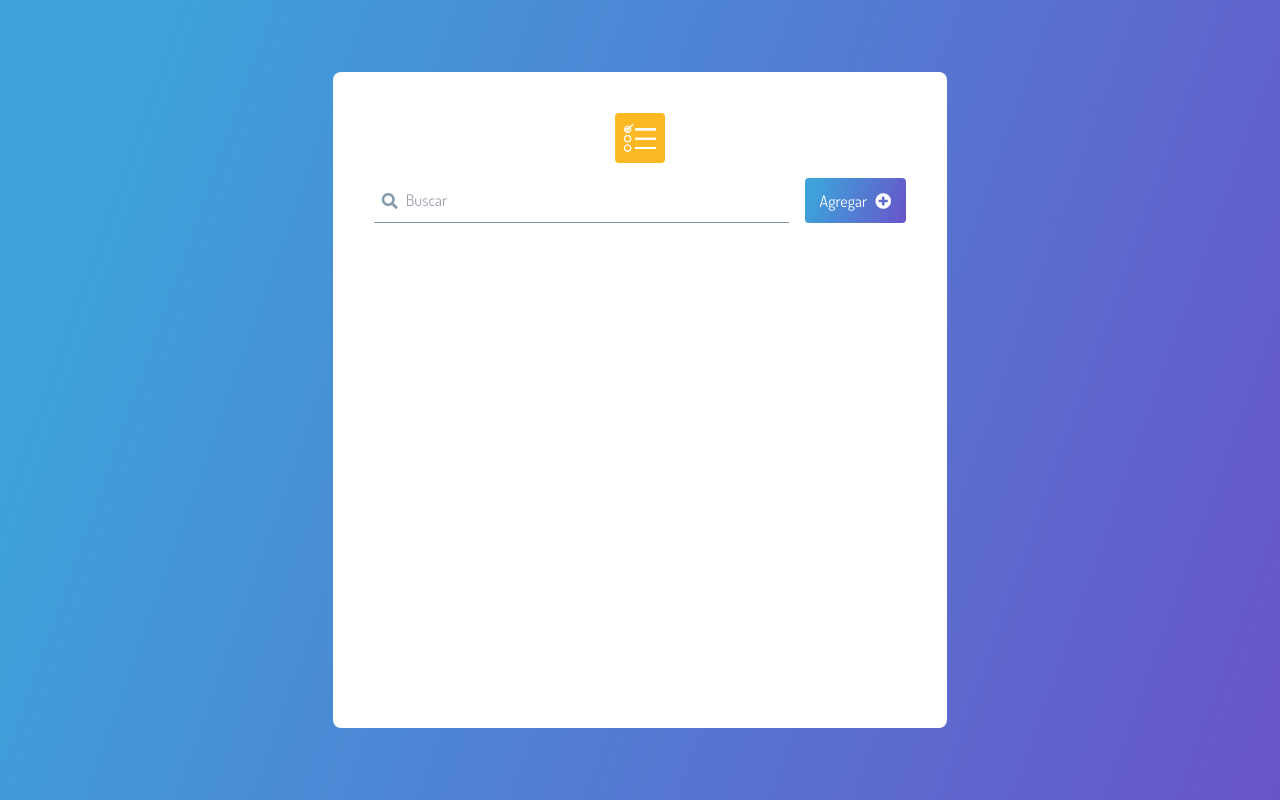
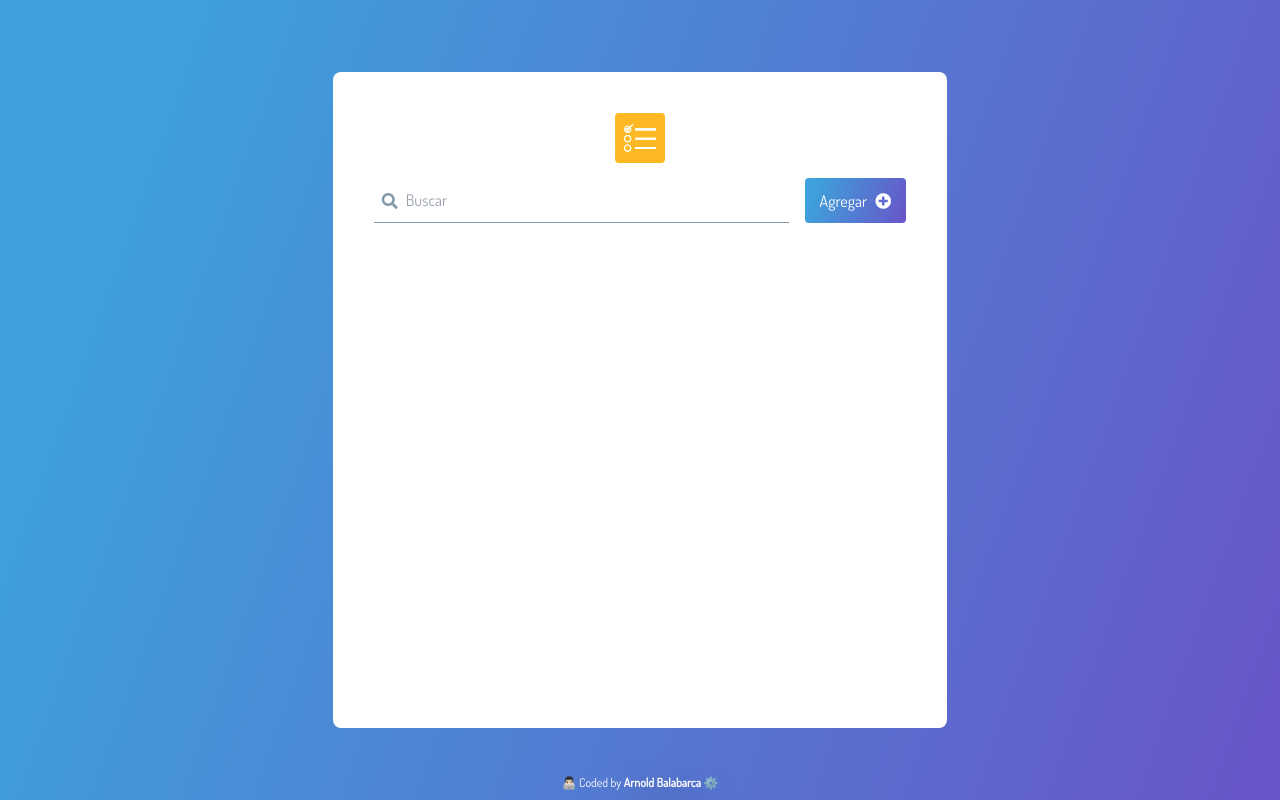
Before and after one commit to arn28/todo-list, a React (Vite) app: page / in a window 1280 px wide. Built offline with nearby package versions, Linux system fonts and the light colour scheme.

Commit message:
feature: added footer attribution

```diff
--- a/src/App.tsx
+++ b/src/App.tsx
@@ -1,4 +1,5 @@
 import './App.scss'
+import { FooterAttribution } from './features/Footer/FooterAttribution'
 import { TodoCard } from './features/Todo/TodoCard/TodoCard'
 import { TasksContextProvider } from './store/tasks'
 
@@ -7,6 +8,7 @@ function App() {
     <div className='appContainer'>
       <TasksContextProvider>
         <TodoCard />
+        <FooterAttribution />
       </TasksContextProvider>
     </div>
   )
--- /dev/null
+++ b/src/features/Footer/FooterAttribution.scss
@@ -0,0 +1,19 @@
+@use '@/styles/colors' as colors;
+.attribution {
+  z-index: 1;
+  display: inline-block;
+  width: 100%;
+  position: fixed;
+  bottom: 8px;
+  font-size: 12px;
+  text-align: center;
+  color: colors.$background;
+  a {
+    display: inline-block;
+    font-size: 12px;
+    color: colors.$background;
+    text-decoration: none;
+    font-weight: bold;
+    text-shadow: 0.5rem 0.5rem 2rem colors.$secondary;
+  }
+}
--- /dev/null
+++ b/src/features/Footer/FooterAttribution.tsx
@@ -0,0 +1,11 @@
+import './FooterAttribution.scss'
+
+export const FooterAttribution = () => (
+  <footer className='attribution'>
+    👨🏻‍💻 Coded by{' '}
+    <a target='_blank' href='https://github.com/arn28/' rel='noreferrer'>
+      Arnold Balabarca
+    </a>{' '}
+    ⚙️
+  </footer>
+)
```
Also changed, not shown: src/features/Footer/FooterCredits.tsx (deleted).
